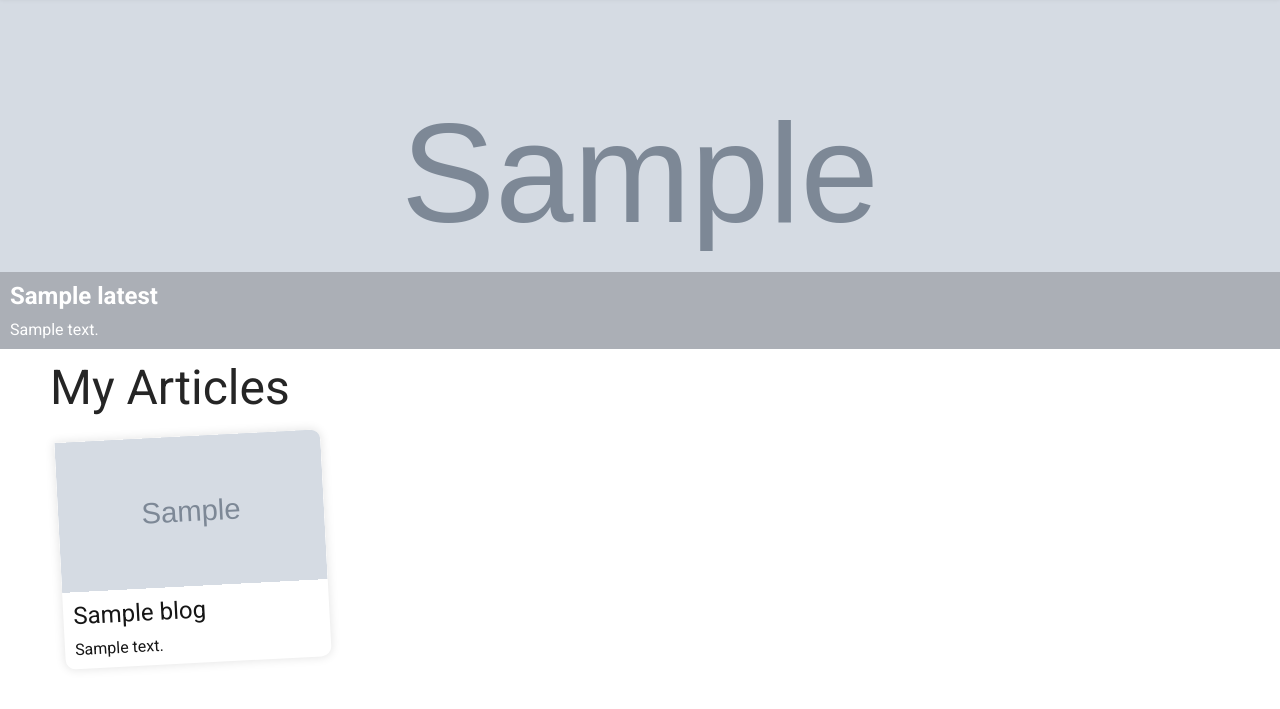
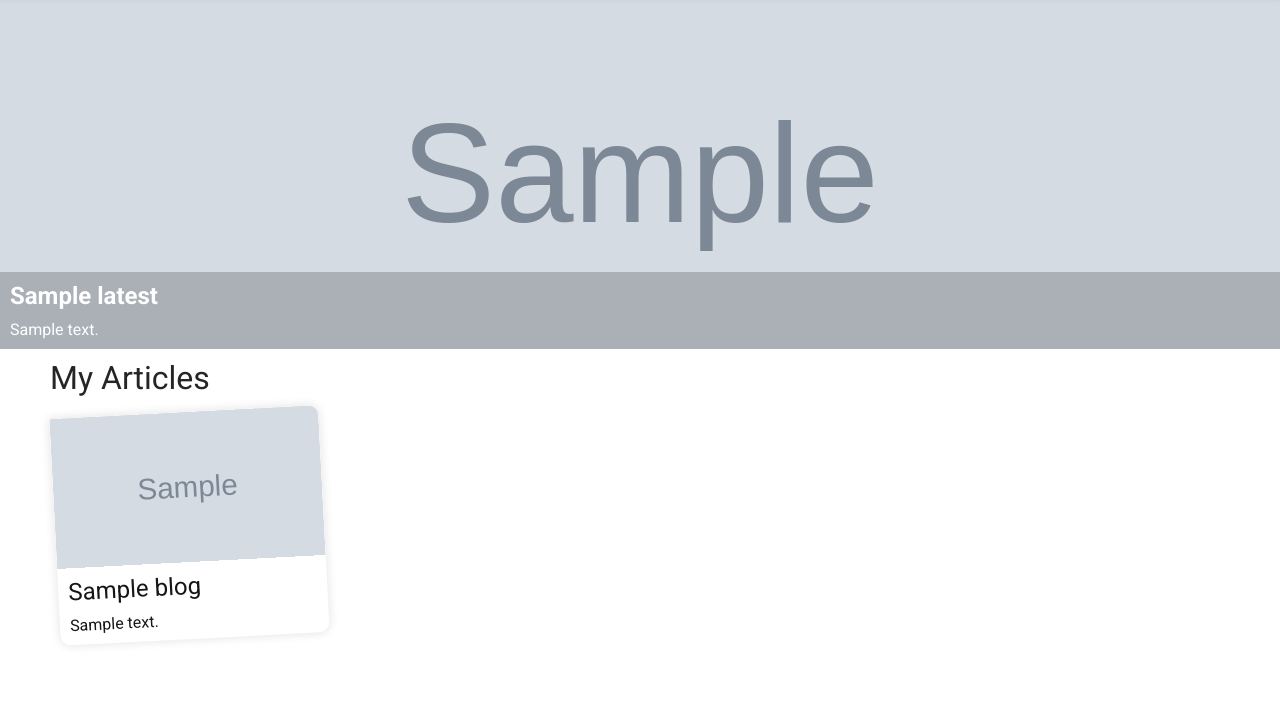
Before and after one commit to Aryan6600/blog, a Node server app: template views/index.ejs in a window 1280 px wide. Shown: the part 50-759 px from the top of the page. Run offline with Node 20, Linux system fonts and the light colour scheme; the template is opened without the code that fills it: most values are stand-ins (such as "Sample title", 1, 10 or a date in 2020); data that the repository does not hold is empty; some libraries are stand-ins or nearby versions.

Commit message:
Improved Design

```diff
--- a/public/css/index.css
+++ b/public/css/index.css
@@ -47,16 +47,16 @@
   padding: 10px;
 }
 .container h1 {
-  font-size: 3rem;
+  font-size: 2rem;
   font-weight: normal;
   color: #252525;
   margin-bottom: 10px;
 }
 .grid {
   display: grid;
-  grid-template-columns: repeat(2, minmax(0, 1fr));
+  grid-template-columns: repeat(1, minmax(0, 1fr));
   gap: 10px;
-  padding: 10px;
+  padding: 5px;
 }
 .card {
   width: 100%;
```
